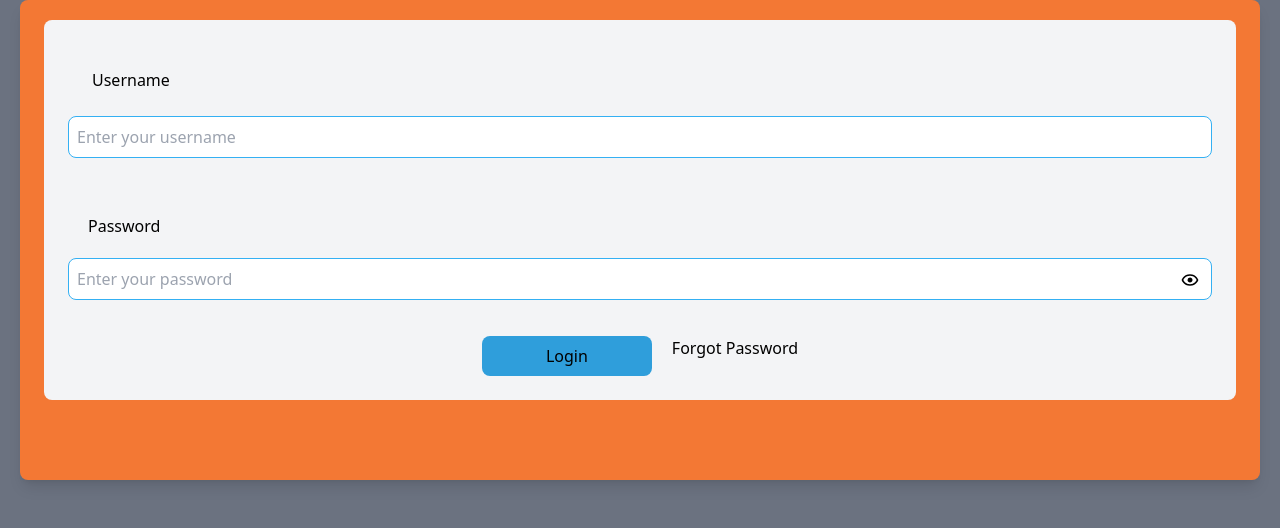
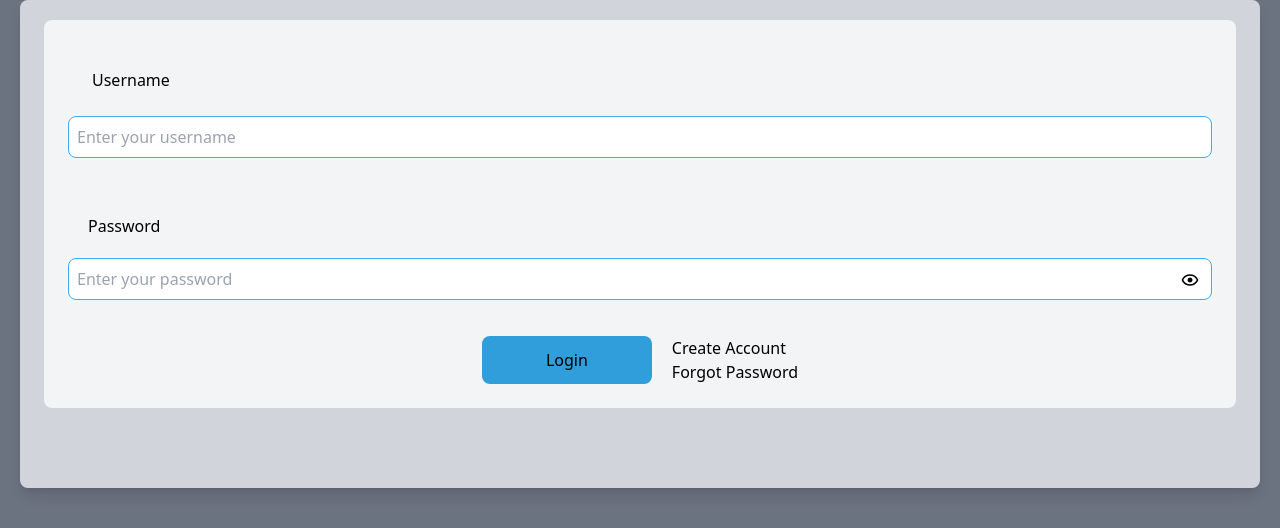
Before and after one commit to Dawsonkw/userAuth, a React (Vite) app: page / in a window 1280 px wide. Shown: the top 528 px of the page. Built offline with nearby package versions, Linux system fonts and the light colour scheme.

Commit message:
fixed some errors, added an account creation link

```diff
--- a/src/components/UserAuth.jsx
+++ b/src/components/UserAuth.jsx
@@ -12,9 +12,10 @@ function UserAuth() {
     const [inputClass, setInputClass] = useState('text-gray-400');
     const [showPassword, setShowPassword] = useState(false);
 
+
     // Handler for React Hook Form
-    const { register, handleSubmit, watch, formState: { errors }, clearErrors  } = useForm();
-    const onSubmit = () => {
+    const { register, handleSubmit, formState: { errors }, clearErrors  } = useForm();
+    const onSubmit = (data) => {
         setLoading(true);
         // Creating a timeout function to emulate the loading of the component into the actual page. The timeout allows the animation to load and then stops it after 1 second has passed
         setTimeout(() => {
@@ -57,10 +58,12 @@ function UserAuth() {
     const loadIcon = () => setLoading(!loading)
     const errorRemover = () => clearErrors('username', 'password')
 
+
+
 // We're using this https://react-hook-form.com/get-started#Registerfields as the api to handle authentication features
 
     return (
-        <div className='bg-kitsuneOrange rounded-lg p-6 shadow-lg mx-5 pt-5 pb-20'>
+        <div className='bg-gray-300 rounded-lg p-6 shadow-lg mx-5 pt-5 pb-20'>
                 <form onSubmit={handleSubmit(onSubmit)} className='bg-gray-100 rounded-lg p-6' action="" autoComplete='off'>
                     <div className='mb-4'>
                         <label className='font-medium rounded-lg p-6 block' htmlFor="Username">
@@ -75,6 +78,7 @@ function UserAuth() {
                                 className={`mb-5 w-full border border-kitsuneBlue p-2 rounded-lg ${inputClass} `} type="text" id='username' value={userName || ''}
                                 placeholder='Enter your username'
                                 onChange={handleUsername}
+
                             />
                         {errors.username && <ul>
                             <li>Username must be greater than 4 characters</li>
@@ -115,8 +119,6 @@ function UserAuth() {
                                     </div>
                             </div>
                     </div>
-
-
                     <div className='flex justify-center'>
                         <div className='inline-flex relative content-center'>
                             <button
@@ -144,8 +146,17 @@ function UserAuth() {
                                 /> // Ringloader animation is only going to display when the button is clicked and only as long as it takes to load the next page, next page emulation is being provided through the timeout function at top.
                             )}
                         </div>
-                        <div className=''>
-                            <p className='text-right ml-5 hover:text-kitsuneOrange hover:cursor-pointer'>Forgot Password</p>
+                        <div className='flex-col '>
+                            <div className=''>
+                                <p onClick={() => console.log('I  create a user account')} className='text-left ml-5 hover:text-kitsuneBlue2 hover:cursor-pointer' type='submit'>
+                                    Create Account
+                                </p>
+                            </div>
+                            <div className=''>
+                                <p onClick={() => console.log('I reset a password')} className='text-left ml-5 hover:text-kitsuneBlue2 hover:cursor-pointer'>
+                                    Forgot Password
+                                </p>
+                            </div>
                         </div>
                     </div>
                 </div>
```
Also changed, not shown: src/App.jsx (line endings or trailing spaces).
